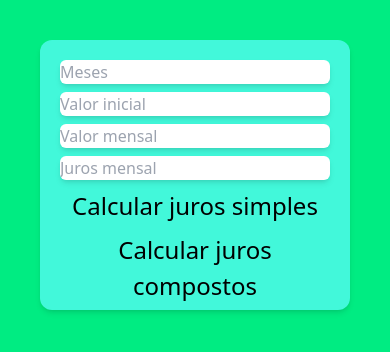
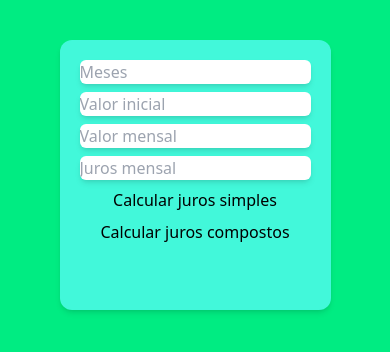
Before and after one commit to marcosaol/CalculadoraJuros, a React (Vite) app: page / in a window 390 px wide. Shown: the top 352 px of the page. Built offline with nearby package versions, Linux system fonts and the light colour scheme.

Commit message:
fix: adjusted layout for small screens, ensuring consistent width for components

```diff
--- a/src/components/goButton.jsx
+++ b/src/components/goButton.jsx
@@ -1,7 +1,7 @@
 function GoButton({ handleCalculate, text, typeInterest }) {
   return (
     <button
-      className="text-black font-medium text-[24px]"
+      className="text-black font-medium w-[100%]"
       onClick={() => handleCalculate(typeInterest)}
     >
       {text}
```
